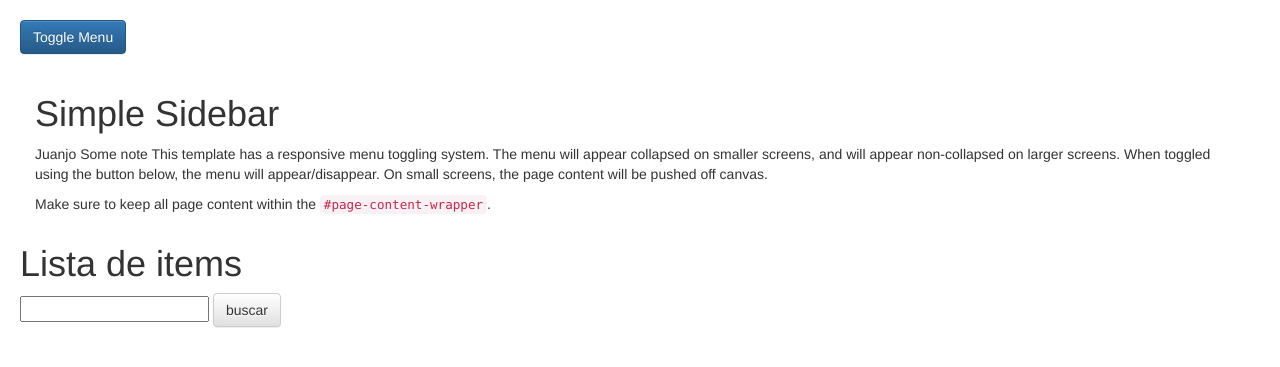
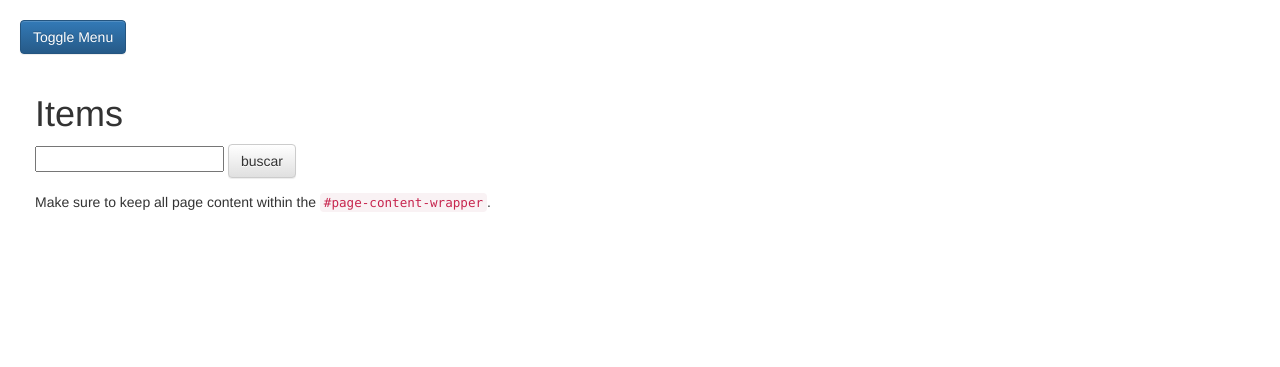
Before and after one commit to jjponz/warhouse_management_django, a Django app: page /items/list in a window 1280 px wide. Shown: the top 367 px of the page. Run offline with Django 3.2, Linux system fonts and the light colour scheme; some libraries are stand-ins or nearby versions.

Commit message:
Refactor items_list template

```diff
--- a/warehouse_management/templates/items/items_list.html
+++ b/warehouse_management/templates/items/items_list.html
@@ -60,16 +60,15 @@
         <a href="#menu-toggle" class="btn btn-primary" id="menu-toggle">Toggle Menu</a>
             <div class="container-fluid">
                 <br>
-                <h1>Simple Sidebar</h1>
-                <p>Juanjo Some note This template has a responsive menu toggling system. The menu will appear collapsed on smaller screens, and will appear non-collapsed on larger screens. When toggled using the button below, the menu will appear/disappear. On small screens, the page content will be pushed off canvas.</p>
+                <h1>Items</h1>
+                    <form method="POST" class="post-form">{% csrf_token %}
+                        {{ form.value }}
+                        <button type="submit" class="save btn btn-default">buscar</button>
+                   </form>
                 <p>Make sure to keep all page content within the <code>#page-content-wrapper</code>.</p>
             </div>
 
-            <h1> Lista de items </h1>
-             <form method="POST" class="post-form">{% csrf_token %}
-                 {{ form.value }}
-            <button type="submit" class="save btn btn-default">buscar</button>
-        </form>
+
         </div>
         <!-- /#page-content-wrapper -->
 
```
